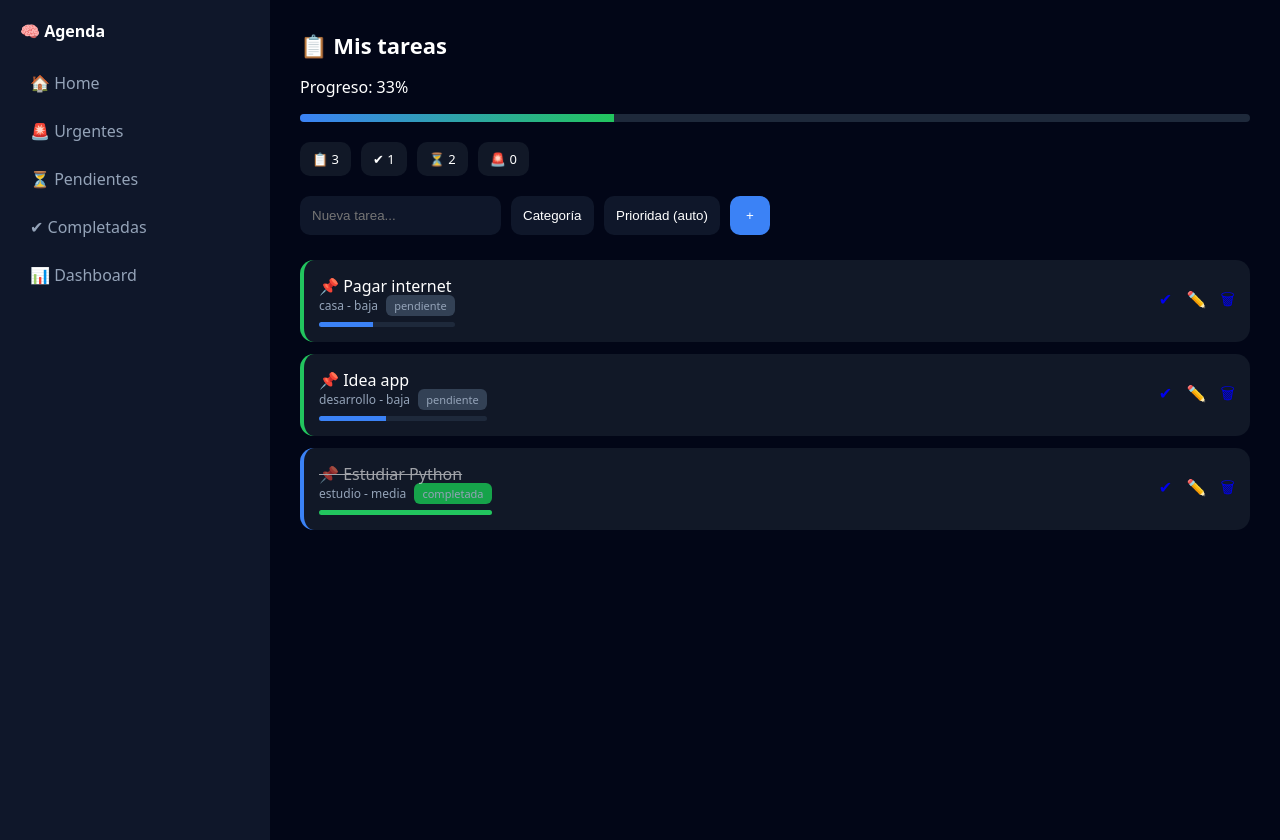
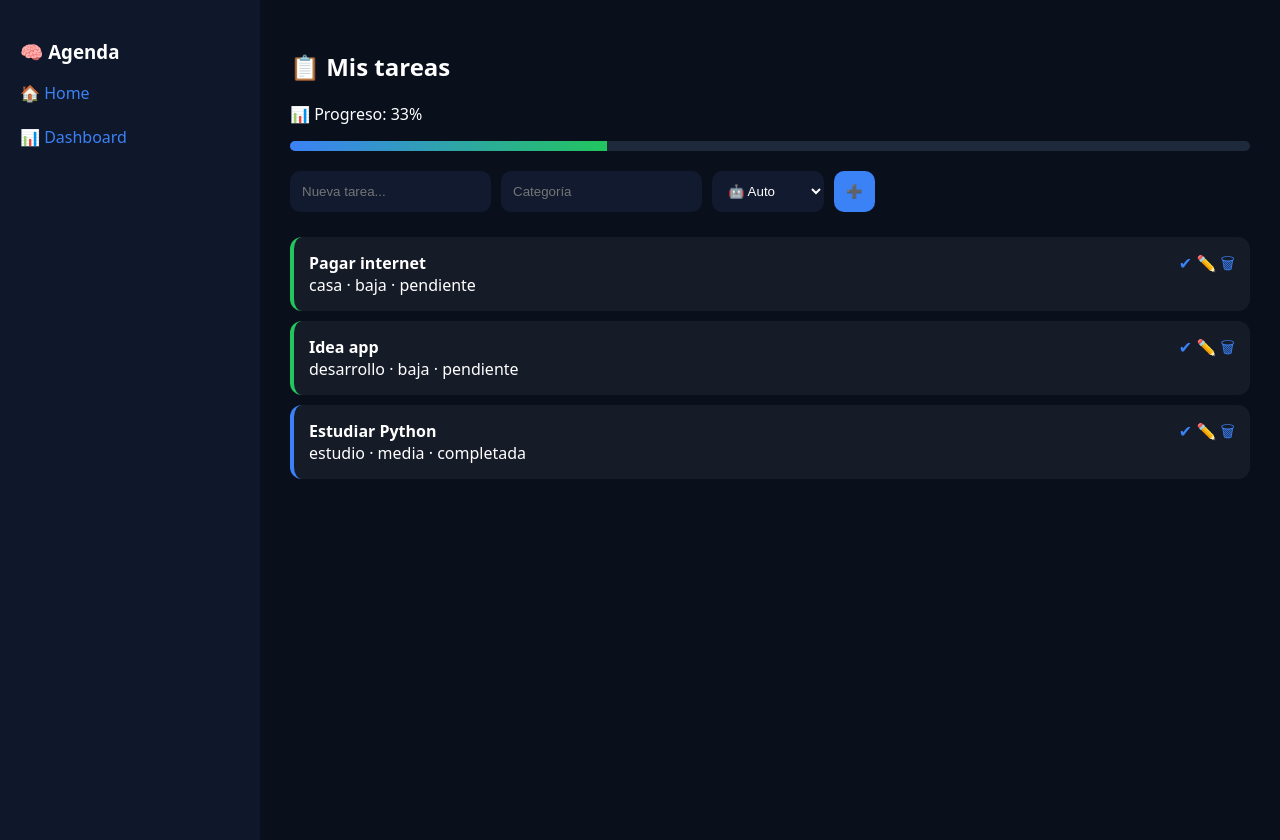
Before and after one commit to KarenGomeez/agenda-inteligente, a Flask app: page / in a window 1280 px wide. Run offline with Flask 3, Linux system fonts and the light colour scheme; data comes from the database, SQL or seed files in the repository.

Commit message:
Update index.html

```diff
--- a/templates/index.html
+++ b/templates/index.html
@@ -9,78 +9,36 @@
 body {
     margin: 0;
     font-family: system-ui;
-    background: #020617;
+    background: #0a0f1c;
     color: white;
     display: flex;
 }
 
-/* SIDEBAR */
 .sidebar {
-    width: 230px;
+    width: 220px;
     background: #0f172a;
     height: 100vh;
     padding: 20px;
 }
 
-.logo {
-    font-weight: bold;
-    margin-bottom: 20px;
-}
-
-.menu a {
-    display: block;
-    padding: 10px;
-    color: #94a3b8;
-    text-decoration: none;
-    border-radius: 8px;
-    margin-bottom: 6px;
-}
-
-.menu a:hover {
-    background: rgba(255,255,255,0.08);
-    color: white;
-}
-
-/* MAIN */
 .main {
     flex: 1;
     padding: 30px;
 }
 
-/* HEADER */
-.header {
-    font-size: 22px;
-    font-weight: bold;
-}
-
-/* PROGRESS GLOBAL */
+/* PROGRESS */
 .progress-bar {
     width: 100%;
-    height: 8px;
+    height: 10px;
     background: #1e293b;
     border-radius: 10px;
     overflow: hidden;
-    margin: 10px 0 20px;
+    margin-bottom: 20px;
 }
 
 .progress-fill {
-    height: 8px;
+    height: 10px;
     background: linear-gradient(90deg, #3b82f6, #22c55e);
-    width: 0%;
-}
-
-/* STATS */
-.stats {
-    display: flex;
-    gap: 10px;
-    margin-bottom: 20px;
-}
-
-.stat {
-    background: #111827;
-    padding: 8px 12px;
-    border-radius: 10px;
-    font-size: 13px;
 }
 
 /* FORM */
@@ -94,89 +52,38 @@ input, select {
     padding: 12px;
     border-radius: 10px;
     border: none;
-    background: #0f172a;
+    background: #111a2e;
     color: white;
 }
 
-select {
-    appearance: none;
-}
-
 button {
-    padding: 12px 16px;
+    padding: 12px;
+    background: #3b82f6;
+    border: none;
     border-radius: 10px;
-    border: none;
-    background: #3b82f6;
     color: white;
     cursor: pointer;
 }
 
 /* CARDS */
 .card {
-    background: #111827;
+    background: rgba(255,255,255,0.05);
     padding: 15px;
-    border-radius: 14px;
-    margin-bottom: 12px;
+    border-radius: 12px;
+    margin-bottom: 10px;
     display: flex;
     justify-content: space-between;
-    align-items: center;
-    transition: 0.2s;
 }
 
-.card:hover {
-    transform: translateY(-2px);
-}
-
-/* PRIORIDAD */
+/* PRIORIDADES */
 .urgente { border-left: 4px solid #ef4444; }
 .alta { border-left: 4px solid #f59e0b; }
 .media { border-left: 4px solid #3b82f6; }
 .baja { border-left: 4px solid #22c55e; }
 
-/* BADGES */
-.badge {
-    padding: 3px 8px;
-    border-radius: 6px;
-    font-size: 11px;
-    margin-left: 5px;
-}
-
-.pendiente { background: #334155; }
-.completada { background: #16a34a; }
-
-/* COMPLETADO */
-.completed {
-    text-decoration: line-through;
-    opacity: 0.6;
-}
-
-/* BARRA POR TAREA */
-.task-progress {
-    width: 100%;
-    height: 5px;
-    background: #1e293b;
-    border-radius: 10px;
-    margin-top: 8px;
-    overflow: hidden;
-}
-
-.task-progress-fill {
-    height: 5px;
-    width: 40%;
-    background: #3b82f6;
-}
-
-/* si está completa */
-.task-progress-fill.done {
-    width: 100%;
-    background: #22c55e;
-}
-
-/* ACTIONS */
-.actions a {
-    margin-left: 10px;
+a {
+    color: #3b82f6;
     text-decoration: none;
-    font-size: 16px;
 }
 </style>
 </head>
@@ -184,33 +91,19 @@ button {
 <body>
 
 <div class="sidebar">
-    <div class="logo">🧠 Agenda</div>
-
-    <div class="menu">
-        <a href="/">🏠 Home</a>
-        <a href="/?filter=urgent">🚨 Urgentes</a>
-        <a href="/?filter=pending">⏳ Pendientes</a>
-        <a href="/?filter=completed">✔ Completadas</a>
+    <h3>🧠 Agenda</h3>
+    <a href="/">🏠 Home</a><br><br>
     <a href="/chart">📊 Dashboard</a>
-    </div>
 </div>
 
 <div class="main">
 
-<div class="header">📋 Mis tareas</div>
+<h2>📋 Mis tareas</h2>
 
-<p>Progreso: {{ progress }}%</p>
+<p>📊 Progreso: {{ progress }}%</p>
 
 <div class="progress-bar">
-    <div class="progress-fill" data-progress="{{ progress }}"></div>
-</div>
-
-<!-- STATS -->
-<div class="stats">
-    <div class="stat">📋 {{ total }}</div>
-    <div class="stat">✔ {{ completed }}</div>
-    <div class="stat">⏳ {{ pending }}</div>
-    <div class="stat">🚨 {{ urgent }}</div>
+    <div class="progress-fill" style="width: {{ progress }}%"></div>
 </div>
 
 <!-- FORM -->
@@ -218,62 +111,47 @@ button {
 
     <input name="title" placeholder="Nueva tarea..." required>
 
-    <select name="category" required>
-        <option value="">Categoría</option>
+    <input name="category" list="categories" placeholder="Categoría">
+
+    <datalist id="categories">
         {% for c in categories %}
-            <option value="{{ c }}">{{ c }}</option>
+            <option value="{{ c }}">
         {% endfor %}
+    </datalist>
+
+    <!-- PRIORIDAD -->
+    <select name="priority">
+        <option value="auto">🤖 Auto</option>
+        <option value="baja">🟢 Baja</option>
+        <option value="media">🔵 Media</option>
+        <option value="alta">🟠 Alta</option>
+        <option value="urgente">🔴 Urgente</option>
     </select>
 
-    <!-- 🔥 NUEVO: PRIORIDAD -->
-    <select name="priority">
-        <option value="">Prioridad (auto)</option>
-        <option value="urgente">🔴 Urgente</option>
-        <option value="alta">🟠 Alta</option>
-        <option value="media">🔵 Media</option>
-        <option value="baja">🟢 Baja</option>
-    </select>
-
-    <button type="submit">+</button>
+    <button type="submit">➕</button>
 </form>
 
 <!-- TASKS -->
+{% if tasks %}
     {% for t in tasks %}
     <div class="card {{ t[5] }}">
+        <div>
+            <b>{{ t[1] }}</b><br>
+            {{ t[3] }} · {{ t[5] }} · {{ t[7] }}
+        </div>
 
         <div>
-        <div class="{% if t[7]=='completada' %}completed{% endif %}">
-            📌 {{ t[1] }}
-        </div>
-
-        <div style="font-size:12px; color:#94a3b8;">
-            {{ t[3] }} - {{ t[5] }}
-            <span class="badge {{ t[7] }}">{{ t[7] }}</span>
-        </div>
-
-        <!-- 🔥 BARRA POR TAREA -->
-        <div class="task-progress">
-            <div class="task-progress-fill {% if t[7]=='completada' %}done{% endif %}"></div>
-        </div>
-    </div>
-
-    <div class="actions">
             <a href="/complete/{{ t[0] }}">✔</a>
             <a href="/edit/{{ t[0] }}">✏️</a>
             <a href="/delete/{{ t[0] }}">🗑</a>
         </div>
-
     </div>
     {% endfor %}
+{% else %}
+    <p>No hay tareas aún 🚀</p>
+{% endif %}
 
 </div>
 
-<script>
-const bar = document.querySelector(".progress-fill");
-const progress = bar.getAttribute("data-progress");
-bar.style.width = progress + "%";
-</script>
-
 </body>
 </html>
-</html>
```
Lines whose indentation alone changed are shown as unchanged.
